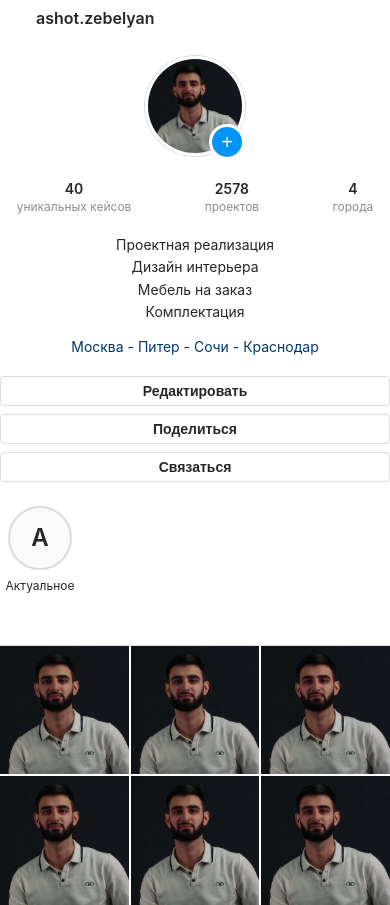
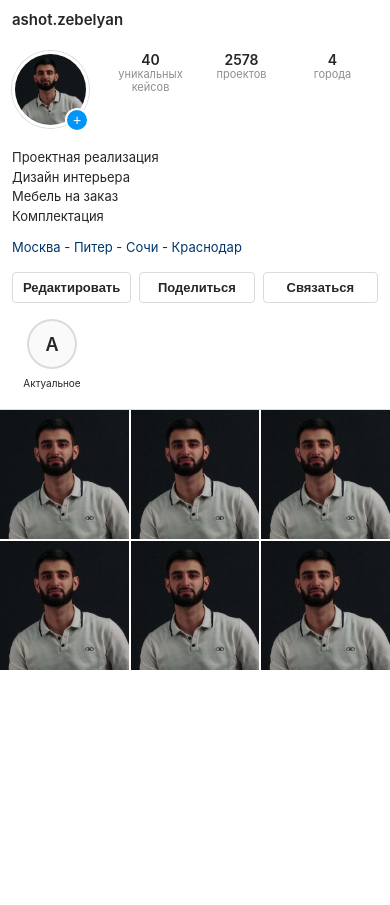
Before and after one commit to zebvalera774583-maker/C-Users-mebel-site, a Next.js app: page / in a window 390 px wide. After the commit the page ends 844 px from the top, so only its background shows below. Built offline with nearby package versions, Linux system fonts and the light colour scheme.

Commit message:
Add files via upload

```diff
--- a/app/globals.css
+++ b/app/globals.css
@@ -377,51 +377,139 @@ body {
 
 /* Mobile Responsive */
 @media (max-width: 768px) {
+  .profile-container {
+    padding: 0;
+  }
+
+  .profile-section {
+    padding: 16px;
+    padding-bottom: 24px;
+  }
+
   .profile-top {
-    flex-direction: column;
-    align-items: center;
+    flex-direction: row;
+    align-items: flex-start;
     gap: 20px;
+    margin-bottom: 16px;
+  }
+
+  .profile-photo {
+    width: 86px;
+    height: 86px;
+  }
+
+  .story-add-btn {
+    width: 28px;
+    height: 28px;
+    font-size: 16px;
+    border-width: 2px;
   }
 
   .profile-stats {
-    width: 100%;
-    justify-content: space-around;
+    flex: 1;
+    gap: 0;
+    justify-content: space-between;
     padding-top: 0;
   }
 
+  .stat-item {
+    flex: 1;
+    align-items: center;
+  }
+
+  .stat-number {
+    font-size: 16px;
+    font-weight: 600;
+  }
+
+  .stat-label {
+    font-size: 12px;
+    text-align: center;
+    line-height: 1.2;
+  }
+
   .profile-info {
-    text-align: center;
+    margin-bottom: 16px;
+    padding: 0;
+  }
+
+  .profile-bio {
+    font-size: 14px;
+    line-height: 1.5;
+    margin-bottom: 12px;
+  }
+
+  .profile-link {
+    font-size: 14px;
+    display: block;
+    word-break: break-word;
+    line-height: 1.4;
   }
 
   .profile-actions {
-    flex-direction: column;
+    flex-direction: row;
+    gap: 8px;
+    margin-bottom: 16px;
+  }
+
+  .action-btn {
+    flex: 1;
+    padding: 8px 12px;
+    font-size: 14px;
+  }
+
+  .highlights {
+    gap: 16px;
+    padding-bottom: 0;
+  }
+
+  .highlight-circle {
+    width: 56px;
+    height: 56px;
+    font-size: 20px;
+  }
+
+  .highlight-label {
+    font-size: 11px;
+  }
+
+  .header-top {
+    padding: 12px 16px;
   }
 
   .header-title {
-    font-size: 14px;
+    padding-left: 0;
   }
 
-  .tab {
-    padding: 12px 20px;
+  .username {
+    font-size: 16px;
   }
 
   .posts-grid {
     gap: 2px;
+    margin-top: 0;
   }
 }
 
 @media (max-width: 480px) {
-  .profile-container {
-    padding: 20px 0 0;
+  .profile-section {
+    padding: 12px;
+    padding-bottom: 20px;
+  }
+
+  .profile-top {
+    gap: 16px;
   }
 
   .profile-photo {
-    width: 100px;
-    height: 100px;
+    width: 77px;
+    height: 77px;
   }
 
-  .stat-item {
-    gap: 2px;
+  .story-add-btn {
+    width: 24px;
+    height: 24px;
+    font-size: 14px;
   }
 
   .stat-number {
@@ -429,15 +517,38 @@ body {
   }
 
   .stat-label {
-    font-size: 12px;
+    font-size: 11px;
   }
 
-  .tab {
-    padding: 12px 10px;
+  .profile-bio {
+    font-size: 13px;
   }
 
-  .tab svg {
-    width: 20px;
-    height: 20px;
+  .profile-link {
+    font-size: 13px;
+    line-height: 1.4;
+  }
+
+  .action-btn {
+    padding: 7px 10px;
+    font-size: 13px;
+  }
+
+  .highlight-circle {
+    width: 50px;
+    height: 50px;
+    font-size: 18px;
+  }
+
+  .highlight-label {
+    font-size: 10px;
+  }
+
+  .header-top {
+    padding: 10px 12px;
+  }
+
+  .username {
+    font-size: 15px;
   }
 }
--- a/app/layout.tsx
+++ b/app/layout.tsx
@@ -1,9 +1,15 @@
 import "./globals.css";
-import type { Metadata } from "next";
+import type { Metadata, Viewport } from "next";
 
 export const metadata: Metadata = {
   title: "Ashot Zebelyan",
   description: "Мебель на заказ",
+};
+
+export const viewport: Viewport = {
+  width: 'device-width',
+  initialScale: 1,
+  maximumScale: 5,
 };
 
 export default function RootLayout({
```
